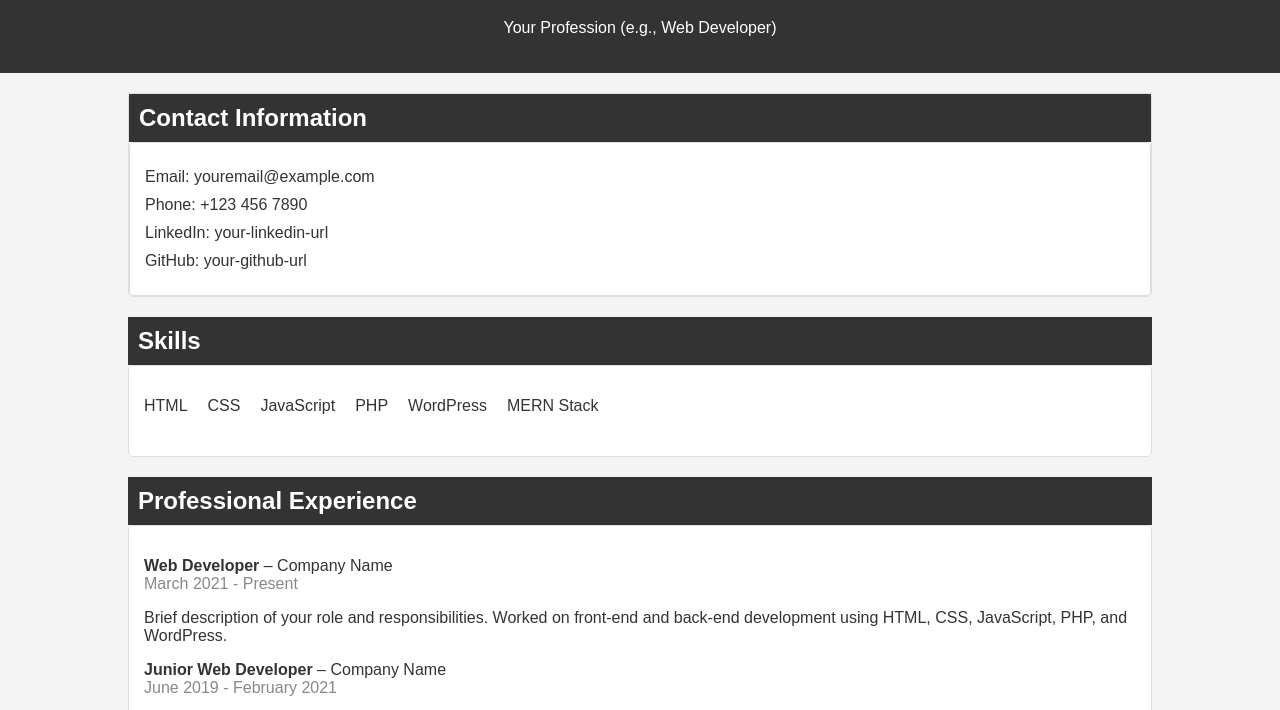
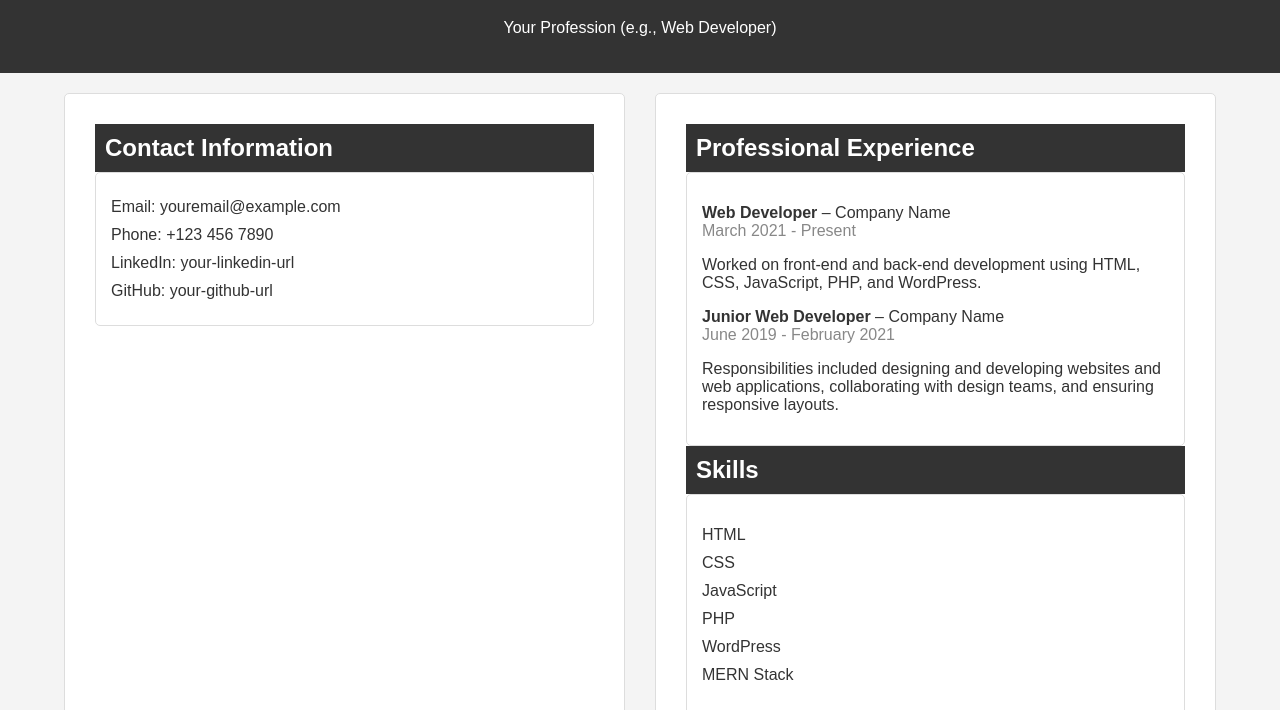
Before and after one commit to vineettiwari1708/cv, a plain HTML site: page index.html in a window 1280 px wide. Shown: the part 81-791 px from the top of the page. Drawn offline with Linux system fonts and the light colour scheme.

Commit message:
Update index.html

```diff
--- a/index.html
+++ b/index.html
@@ -12,70 +12,124 @@
             background-color: #f4f4f4;
             color: #333;
         }
+
         header {
             background-color: #333;
             color: white;
             text-align: center;
             padding: 20px;
-            margin-bottom: 20px; /* Adds space below header */
-        }
-        .container {
-            width: 80%;
-            margin: 0 auto;
-        }
-        .section {
             margin-bottom: 20px;
         }
-        .section h2 {
+
+        .container {
+            width: 90%;
+            max-width: 1200px;
+            margin: 0 auto;
+            display: flex;
+            flex-wrap: wrap;
+            gap: 20px;
+        }
+
+        /* Personal Information Section */
+        .personal-info {
+            flex: 1 1 100%; /* Take up full width on small screens */
+            background-color: white;
+            padding: 20px;
+            border: 1px solid #ddd;
+            border-radius: 5px;
+        }
+
+        .personal-info h2 {
             background-color: #333;
             color: white;
             padding: 10px;
             margin: 0;
         }
+
+        .personal-info p {
+            margin: 10px 0;
+        }
+
+        .personal-info a {
+            color: #333;
+            text-decoration: none;
+        }
+
+        .personal-info a:hover {
+            text-decoration: underline;
+        }
+
+        /* Professional Section */
+        .professional-info {
+            flex: 1 1 100%;
+            background-color: white;
+            padding: 20px;
+            border: 1px solid #ddd;
+            border-radius: 5px;
+        }
+
+        .professional-info h2 {
+            background-color: #333;
+            color: white;
+            padding: 10px;
+            margin: 0;
+        }
+
+        .professional-info ul {
+            list-style: none;
+            padding: 0;
+        }
+
+        .professional-info ul li {
+            margin-bottom: 10px;
+        }
+
+        /* Responsive Design */
+        @media (min-width: 768px) {
+            .personal-info {
+                flex: 1 1 45%;
+            }
+
+            .professional-info {
+                flex: 1 1 45%;
+            }
+        }
+
+        @media (min-width: 1024px) {
+            .container {
+                display: grid;
+                grid-template-columns: 1fr 1fr;
+                gap: 30px;
+            }
+
+            .personal-info, .professional-info {
+                padding: 30px;
+            }
+        }
+
+        /* Styling for Sections */
+        .section {
+            margin-bottom: 20px;
+        }
+
         .content {
             background-color: white;
             padding: 15px;
             border: 1px solid #ddd;
             border-radius: 5px;
         }
-        ul {
-            list-style: none;
-            padding: 0;
-        }
-        ul li {
-            margin-bottom: 10px;
-        }
+
         .skills ul {
             display: flex;
             flex-wrap: wrap;
         }
+
         .skills li {
             margin-right: 20px;
         }
+
         .date {
             color: #888;
-        }
-
-        /* Contact Information section */
-        .contact-info {
-            margin-top: 20px;
-            padding: 0;  /* Adds space inside the contact section */
-            background-color: #ffffff;
-            border: 1px solid #ddd; /* Border for visual separation */
-            border-radius: 5px;  /* Rounded corners */
-        }
-        .contact-info h2 {
-            margin-top: 0; /* Removes default top margin */
-        }
-        .contact-info p {
-            margin: 10px 0;  /* Adds space between contact details */
-        }
-        .contact-info a {
-            color: #333;
-            text-decoration: none;
-        }
-        .contact-info a:hover {
-            text-decoration: underline;  /* Underline links on hover */
         }
     </style>
 </head>
@@ -86,8 +140,8 @@
     </header>
 
     <div class="container">
-        <!-- Contact Information -->
-        <section class="contact-info section">
+        <!-- Personal Information Section -->
+        <section class="personal-info">
             <h2>Contact Information</h2>
             <div class="content">
                 <p>Email: <a href="mailto:youremail@example.com">youremail@example.com</a></p>
@@ -97,11 +151,28 @@
             </div>
         </section>
 
-        <!-- Skills Section -->
-        <section class="skills section">
+        <!-- Professional Information Section -->
+        <section class="professional-info">
+            <h2>Professional Experience</h2>
+            <div class="content">
+                <ul>
+                    <li>
+                        <strong>Web Developer</strong> – Company Name
+                        <div class="date">March 2021 - Present</div>
+                        <p>Worked on front-end and back-end development using HTML, CSS, JavaScript, PHP, and WordPress.</p>
+                    </li>
+                    <li>
+                        <strong>Junior Web Developer</strong> – Company Name
+                        <div class="date">June 2019 - February 2021</div>
+                        <p>Responsibilities included designing and developing websites and web applications, collaborating with design teams, and ensuring responsive layouts.</p>
+                    </li>
+                </ul>
+            </div>
+
+            <!-- Skills Section -->
             <h2>Skills</h2>
             <div class="content">
-                <ul>
+                <ul class="skills">
                     <li>HTML</li>
                     <li>CSS</li>
                     <li>JavaScript</li>
@@ -110,29 +181,8 @@
                     <li>MERN Stack</li>
                 </ul>
             </div>
-        </section>
 
-        <!-- Experience Section -->
-        <section class="experience section">
-            <h2>Professional Experience</h2>
-            <div class="content">
-                <ul>
-                    <li>
-                        <strong>Web Developer</strong> – Company Name
-                        <div class="date">March 2021 - Present</div>
-                        <p>Brief description of your role and responsibilities. Worked on front-end and back-end development using HTML, CSS, JavaScript, PHP, and WordPress.</p>
-                    </li>
-                    <li>
-                        <strong>Junior Web Developer</strong> – Company Name
-                        <div class="date">June 2019 - February 2021</div>
-                        <p>Responsibilities included designing and developing websites and web applications, collaborating with design teams, and ensuring responsive layouts.</p>
-                    </li>
-                </ul>
-            </div>
-        </section>
-
-        <!-- Education Section -->
-        <section class="education section">
+            <!-- Education Section -->
             <h2>Education</h2>
             <div class="content">
                 <ul>
@@ -143,10 +193,8 @@
                     </li>
                 </ul>
             </div>
-        </section>
 
-        <!-- Training Section -->
-        <section class="training section">
+            <!-- Training Section -->
             <h2>Training</h2>
             <div class="content">
                 <ul>
```
